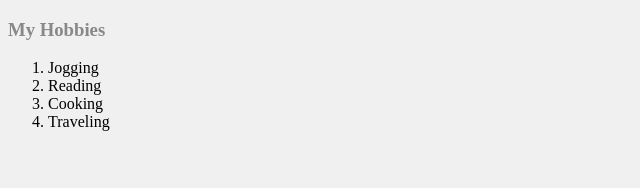
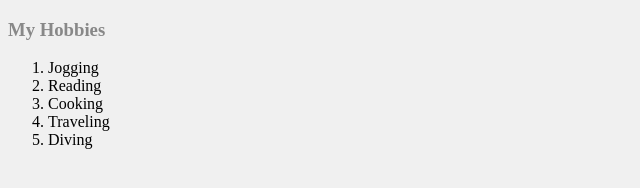
Before and after one commit to Ting-Lii/cv1, a plain HTML site: page hobbies.html in a window 1280 px wide. Shown: the full height of the page, 0-640 px from the left. Drawn offline with Linux system fonts and the light colour scheme.

Commit message:
Update hobbies.html

```diff
--- a/hobbies.html
+++ b/hobbies.html
@@ -12,6 +12,7 @@
     <li>Reading</li>
     <li>Cooking</li>
     <li>Traveling</li>
+    <li>Diving</li>
     </ol>
   </body>
 </html>
```
